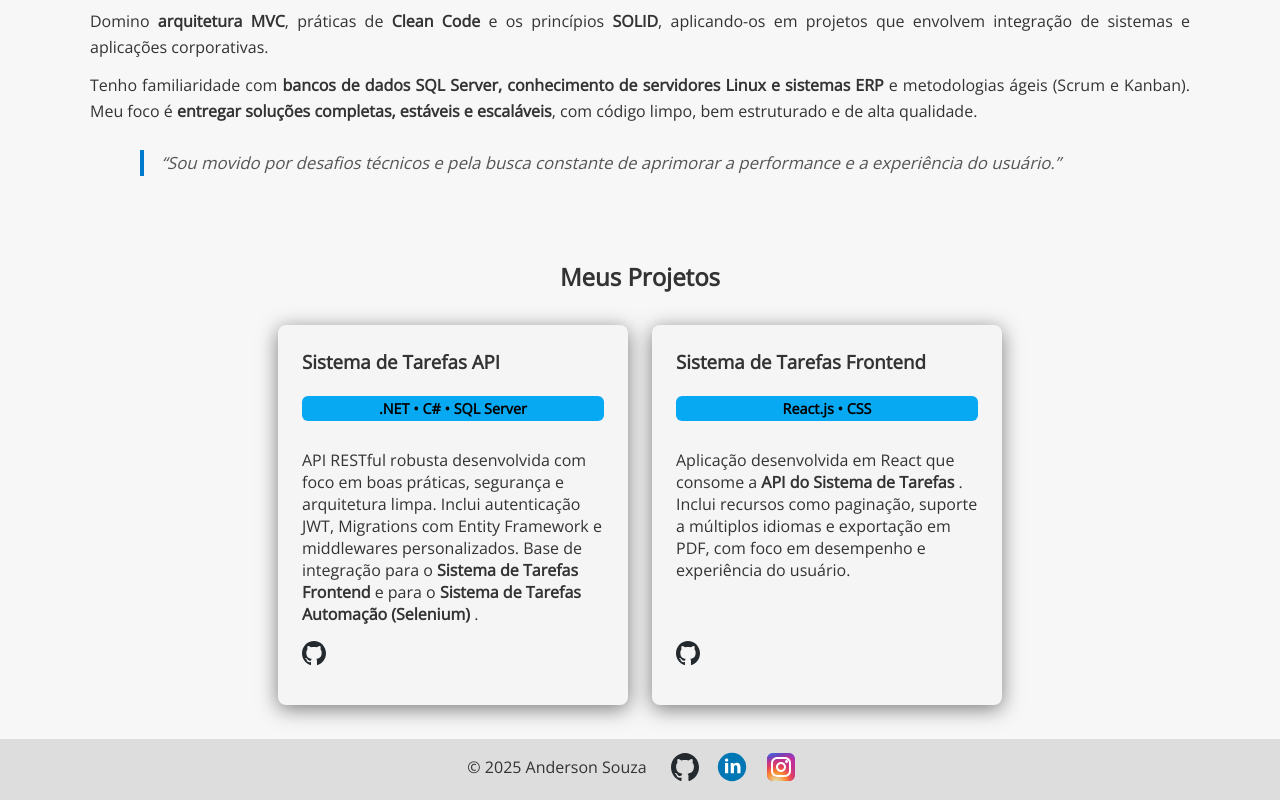
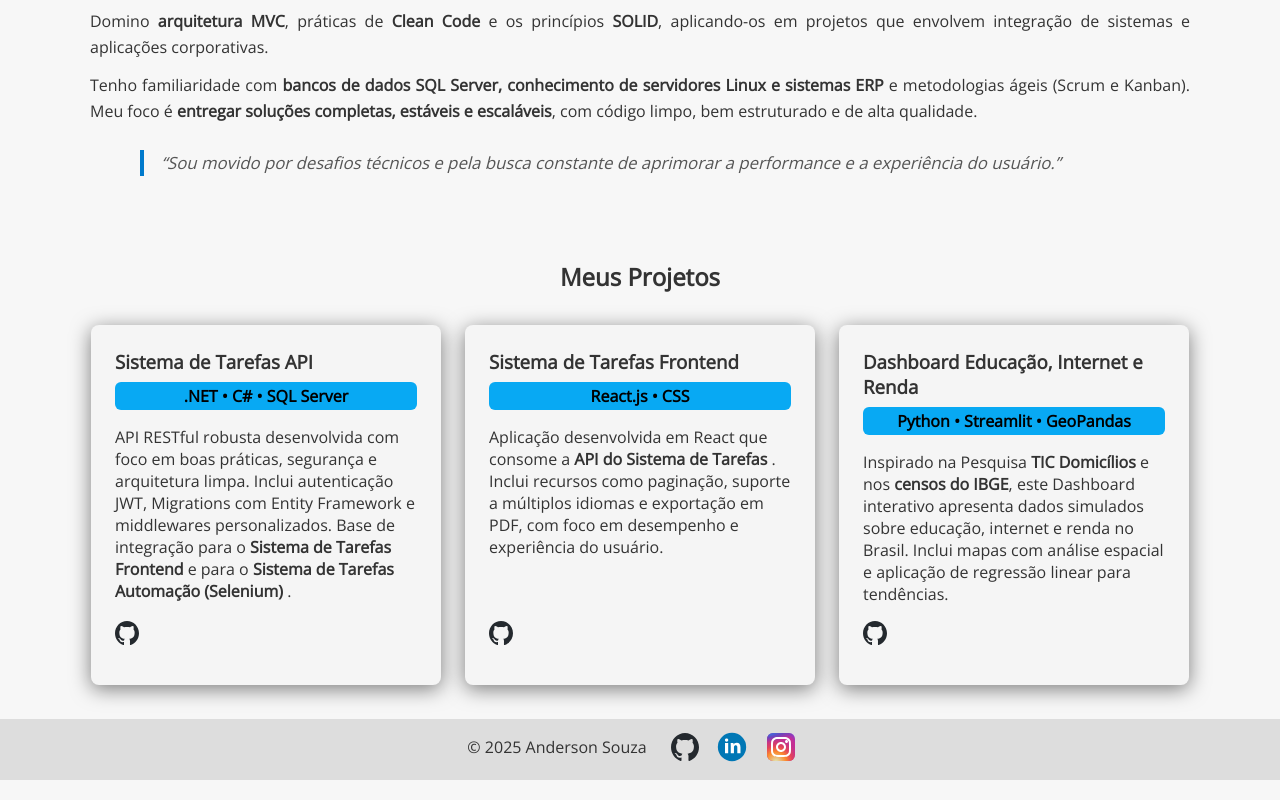
Before and after one commit to anderson-asouza/anderson-asouza.github.io, a plain HTML site: page index.html in a window 1280 px wide. Shown: the part 430-1230 px from the top of the page. Drawn offline with nearby package versions, Linux system fonts and the light colour scheme.

Commit message:
Versão inicial

```diff
--- a/index.html
+++ b/index.html
@@ -77,7 +77,7 @@
 		</a>.
 	  </p>
 	  <a href="https://github.com/anderson-asouza/sistema-tarefas-api" target="_blank" class="github-link" aria-label="Ver projeto no GitHub">
-		<img src="github.svg" alt="GitHub" width="24" height="24">
+		<img src="github.svg" alt="GitHub">
 	  </a>
 	</div>
 
@@ -93,6 +93,19 @@
 		Inclui recursos como paginação, suporte a múltiplos idiomas e exportação em PDF, com foco em desempenho e experiência do usuário.
 	  </p>
 	  <a href="https://github.com/anderson-asouza/sistema-tarefas-react" target="_blank" class="github-link" aria-label="Ver projeto no GitHub">
+		<img src="github.svg" alt="GitHub">
+	  </a>
+	</div>
+
+	<div class="project-card">
+	  <h3>Dashboard Educação, Internet e Renda</h3>
+	  <p class="techs">
+		Python • Streamlit • GeoPandas
+	  </p>
+	  <p class="desc">
+        Inspirado na Pesquisa <strong>TIC Domicílios</strong> e nos <strong>censos do IBGE</strong>, este Dashboard interativo apresenta dados simulados sobre educação, internet e renda no Brasil. Inclui mapas com análise espacial e aplicação de regressão linear para tendências.
+	  </p>
+	  <a href="https://github.com/anderson-asouza/dash-educacao-internet-renda" target="_blank" class="github-link" aria-label="Ver projeto no GitHub">
 		<img src="github.svg" alt="GitHub" width="24" height="24">
 	  </a>
 	</div>
--- a/style.css
+++ b/style.css
@@ -92,14 +92,14 @@
 	}
 
 	.project-card .techs {
-	  font-size: 0.9rem;
+	  font-size: 1rem;
 	  font-weight: bold;
 	  color: #000;
 	  border-radius: 6px;
 	  background-color:#08a9f3;
 	  text-align: center;
 	  padding: 0.2em;
-	  margin-bottom: 0.75rem;
+	  margin: 0rem;
 	}
 
 	.project-card .desc {
@@ -141,6 +141,11 @@
 	  height: 40px;
 	  border-radius: 8px;
 	  transition: transform 0.2s;
+	}
+
+	.github-link img {
+	  width: 24px;
+	  height: 24px;
 	}
 
 	.github-link:hover {
```
